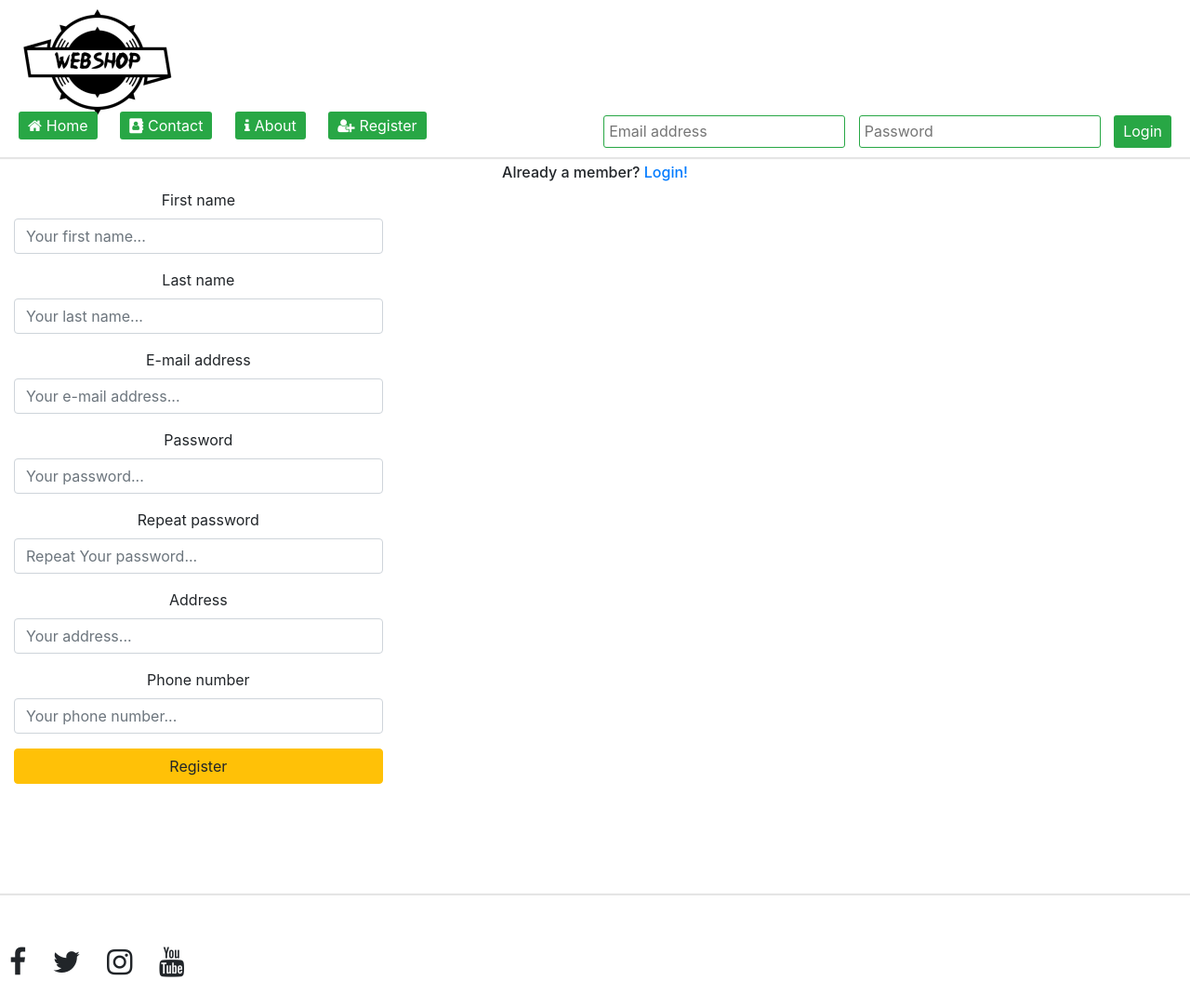
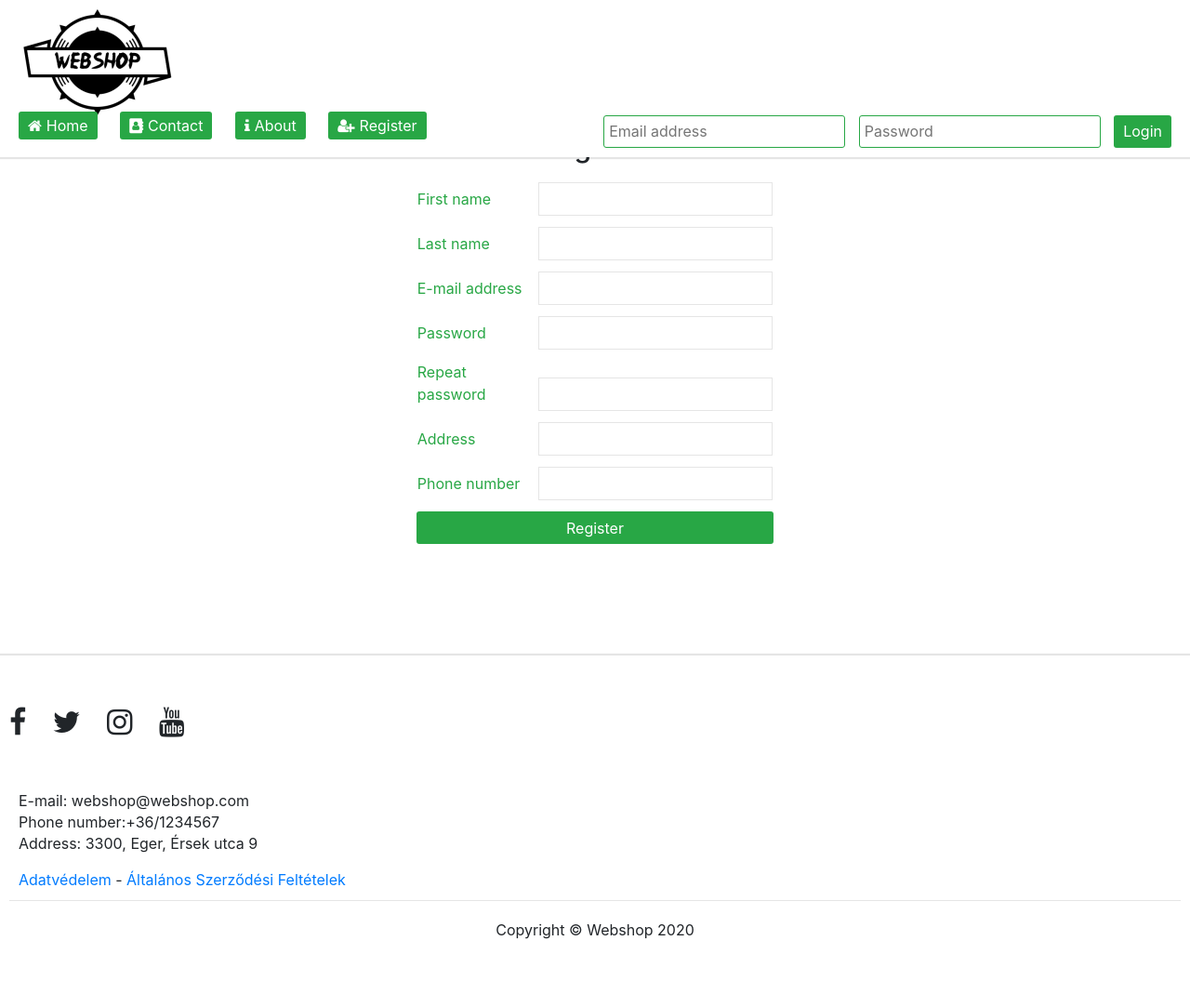
Before and after one commit to Zsombor99/webshop-project, a PHP site: page /Register in a window 1280 px wide. Shown: the top 1083 px of the page at 93% size. After the commit the page ends 1010 px from the top, so only its background shows below. Run offline with PHP 8.4, Linux system fonts and the light colour scheme; some libraries are stand-ins or nearby versions.

Commit message:
register view fixed

```diff
--- a/Webshop_project/Views/Register.php
+++ b/Webshop_project/Views/Register.php
@@ -1,11 +1,11 @@
-    <div class="container-fluid">
+    <!--<div class="container-fluid">
         <h1 class="text-center">Register</h1>
         <h6 class="text-center">Already a member?
-            <a class="text-decoration-none" href='<?= explode("index", preg_quote($_SERVER['PHP_SELF']))[0] ?>login'>Login!</a>
+            <a class="text-decoration-none" href='<?//= explode("index", preg_quote($_SERVER['PHP_SELF']))[0] ?>login'>Login!</a>
         </h6>
         <div class="row text-center">
             <div class="col-md-4 col-sm-4 col-xs-12">
-                <form class="form-container center-placeholder" action="<?php Register::_Register() ?>" method="post">
+                <form class="form-container center-placeholder" action="<?php// Register::_Register() ?>" method="post">
                     <div class="form-group">
                         <label class="tx" for="FirstName">First name</label>
                         <input id="FirstName" type="text" name="FirstName" class="form-control" placeholder="Your first name..." required>
@@ -38,4 +38,37 @@
                 </form>
             </div>
         </div>
-    </div>
+    </div>-->
+
+        <h1 class="heading-h1">Register</h1>
+        <form class="register-form" action="<?php Register::_Register() ?>" method="post">
+            <div>
+                <label for="FirstName">First name</label>
+                <input id="FirstName" type="text" name="FirstName" required="required" />
+            </div>
+            <div>
+                <label for="LastName">Last name</label>
+                <input id="LastName" type="text" name="LastName" required="required" />
+            </div>
+            <div>
+                <label for="EmailAddress">E-mail address</label>
+                <input id="EmailAddress" type="email" name="EmailAddress" required="required" />
+            </div>
+            <div>
+                <label for="Password">Password</label>
+                <input id="Password" type="password" name="Password" required="required" />
+            </div>
+            <div>
+                <label for="RepeatPassword">Repeat password</label>
+                <input id="RepeatPassword" type="password" name="Password" required="required" />
+            </div>
+            <div>
+                <label for="Address">Address</label>
+                <input id="Address" type="text" name="Address" required="required" />
+            </div>
+            <div>
+                <label for="PhoneNumber">Phone number</label>
+                <input id="PhoneNumber" type="text" name="PhoneNumber" required="required" />
+            </div>
+            <button type="submit" class="button regbutton">Register</button>
+        </form>
--- a/Webshop_project/assets/css/main.css
+++ b/Webshop_project/assets/css/main.css
@@ -96,26 +96,32 @@ p#contact-info {
 	font-size: 25px;
 	text-align: center;
 }
-.loadup-form {
+.loadup-form,
+.register-form {
 	display: block;
 	text-align: center;
 	width: 100%;
 }
-.loadup-form div label{
+.loadup-form div label,
+.register-form div label{
 	width: 10%;
 	text-align: left;
 	color: #28a745;
 }
 .loadup-form div input,
-.loadup-form div select{
+.loadup-form div select,
+.register-form div input{
 	width: 20%;
 	padding: 5px;
 	border: 1px solid rgba(0,0,0,0.1);
+	outline: none
 }
-.loadup-form div {
+.loadup-form div,
+.register-form div {
 	margin: 10px;
 }
-.loadup-button {
+.loadup-button,
+.regbutton {
 	width: 30%;
 }
 
@@ -194,10 +200,12 @@ p#contact-info {
 	margin: 10px;
 	padding: 5px;
 	border: 1px solid rgba(0,0,0,0.1);
+	outline: none
 }
 .product-search {
 	width: 100%;
 }
+
 
 /*@import url('https://fonts.googleapis.com/css?family=Coiny&display=swap');
 * {
```
